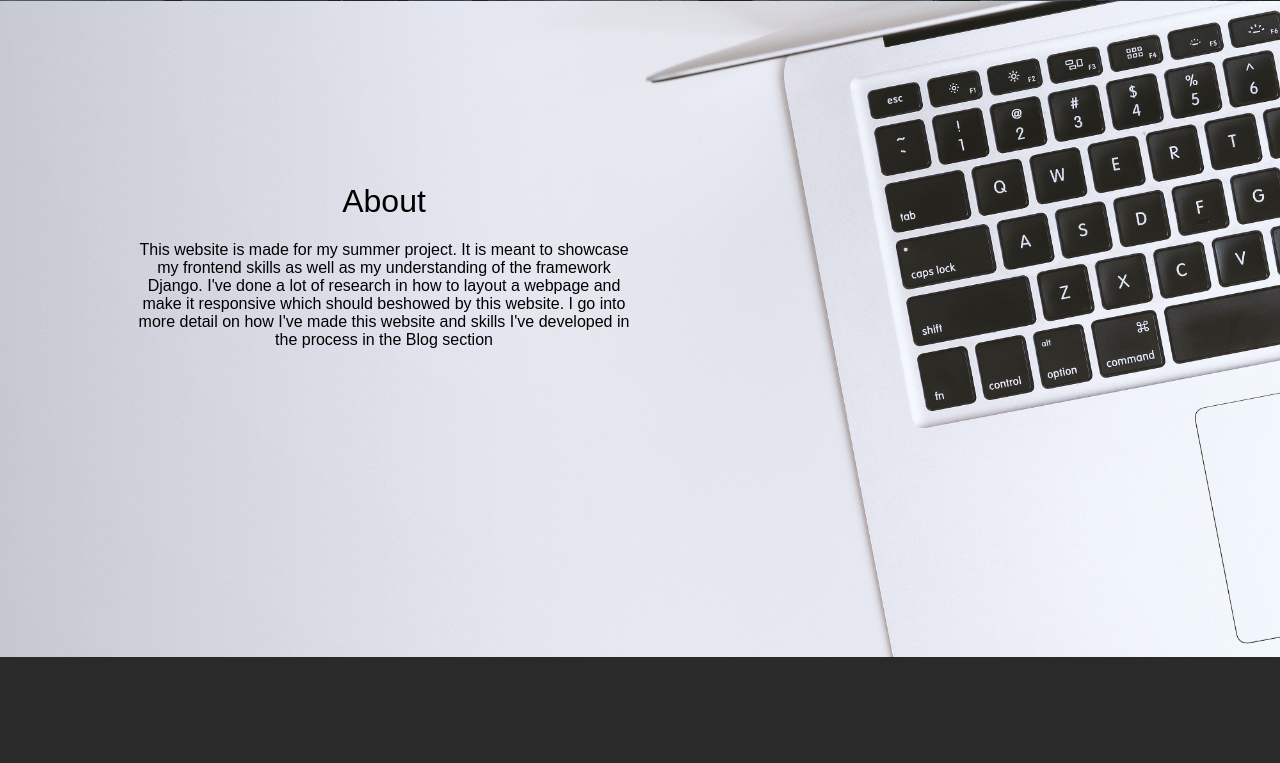
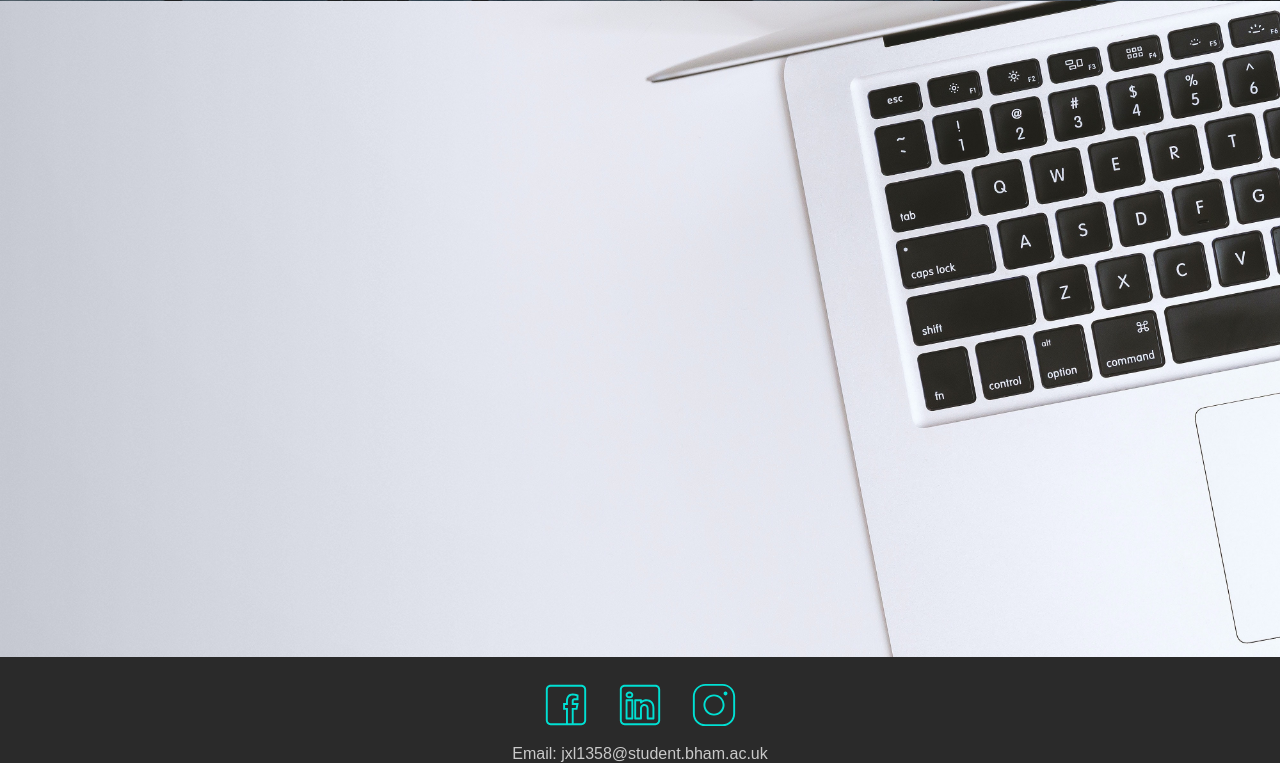
Before and after one commit to jackloo2809/summer-project, a Django app: page / in a window 1280 px wide. Shown: the part 799-1562 px from the top of the page. Before the commit the page ends 1456 px from the top, so only its background shows below. Run offline with Django 3.2, Linux system fonts and the light colour scheme; some libraries are stand-ins or nearby versions.

Commit message:
finished home page

```diff
--- a/blog/static/css/blog.css
+++ b/blog/static/css/blog.css
@@ -178,7 +178,9 @@ body{
     height:82%;
 }
 
+
 #info{
+    opacity: 0;
     text-align: justify;
     position: relative;
     align-self: center;
@@ -187,6 +189,10 @@ body{
     width:40%;
     max-width:40rem;
     text-align: center;
+    transition: 1s;
+}
+#info-show{
+    opacity:1;
 }
 
 
@@ -204,5 +210,25 @@ body{
 #footer{
     width: 100%;
     height:10%;
-    background-color: #2A2A2A;;
+    background-color: #2A2A2A;
 }
+
+#images{
+    display: flex;
+    justify-content: center;
+}
+
+#images a img{
+    margin: 1.5rem 0.8rem 0 0.8rem;
+    height: 3rem;
+}
+
+#footer h3{
+    width: 100%;
+    text-align: center;
+    font-size: 1rem;
+    color: white;
+    opacity: 0.75;
+
+
+}
--- a/blog/static/scripts/index.js
+++ b/blog/static/scripts/index.js
@@ -1,9 +1,9 @@
 const menuToggle = document.getElementById("menu-toggle");
 const links = document.querySelector('#links');
 
-menuToggle.addEventListener("click", myFunction);
+menuToggle.addEventListener("click", navMenu);
 
-function myFunction() {
+function navMenu() {
     console.log(links.className)
     if(links.className != 'show-menu'){
         links.className = 'show-menu';
@@ -11,3 +11,20 @@ function myFunction() {
         links.className = '';
     }
 }
+
+
+
+//------------------------- script for about fade ---------------- //
+
+var featureBounds = document.getElementById("feature").getBoundingClientRect();
+var info = document.getElementById("info");
+
+window.addEventListener('scroll', () => {
+    const scrolled = window.scrollY;
+
+    if(scrolled >=featureBounds.height*0.3){
+        info.style.opacity = 1;
+    }else{
+        info.style.opacity = 0;
+    }
+});
--- a/blog/templates/blog/base.html
+++ b/blog/templates/blog/base.html
@@ -9,11 +9,11 @@
     </head>
     <body>
     <div id="navbar">
-        <a id="logo"><span>{</span>Jack Lewis<span>}</span></a>
+        <a href="#" id="logo"><span>{</span>Jack Lewis<span>}</span></a>
         <div id="links">
-            <a class="active">Home</a>
-            <a>Blog</a>
-            <a>Profile</a>
+            <a  href="#" class="active">Home</a>
+            <a href="#">Blog</a>
+            <a href="#">Profile</a>
         </div>
         <svg class="bi bi-list" id="menu-toggle" width="2em" height="2em" viewBox="0 0 16 16" fill="white" xmlns="http://www.w3.org/2000/svg">
             <path fill-rule="evenodd" d="M2.5 11.5A.5.5 0 0 1 3 11h10a.5.5 0 0 1 0 1H3a.5.5 0 0 1-.5-.5zm0-4A.5.5 0 0 1 3 7h10a.5.5 0 0 1 0 1H3a.5.5 0 0 1-.5-.5zm0-4A.5.5 0 0 1 3 3h10a.5.5 0 0 1 0 1H3a.5.5 0 0 1-.5-.5z"/>
@@ -50,7 +50,13 @@
         </div>
     </div>
     <div id="footer">
+        <div id="images">
+            <a href="#"><img src="{% static '/images/facebook.svg'%}"></a>
+            <a href="#"> <img src="{% static '/images/linkedin.svg'%}"></a>
+            <a href="#"><img src="{% static '/images/ig.svg'%}"></a>
+        </div>
 
+        <h3>Email: jxl1358@student.bham.ac.uk</h3>
     </div>
 
     <script src="{% static 'scripts/index.js' %}"></script>
```
Also changed, not shown: blog/static/images/facebook.svg (added), blog/static/images/ig.svg (added), blog/static/images/linkedin.svg (added).
